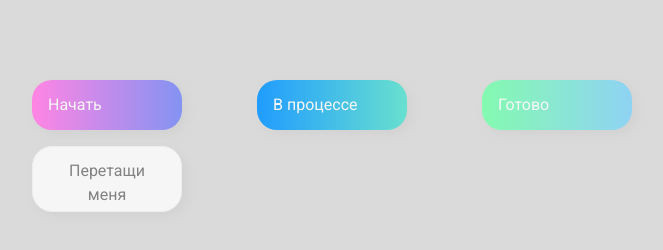
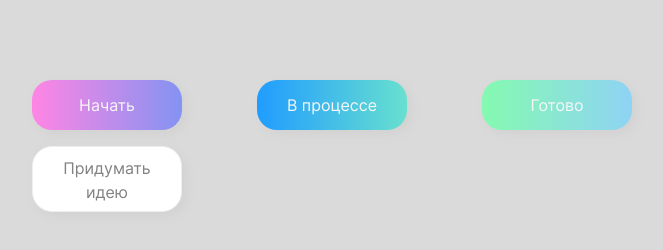
Before and after one commit to bozzhik/js, a plain HTML site: page drag-drop.html in a window 1280 px wide. Shown: the whole page, without its empty margins (308-971 px from the left). Drawn offline with Linux system fonts and the light colour scheme.

Commit message:
*drag&drop

```diff
--- a/drag-drop.html
+++ b/drag-drop.html
@@ -18,10 +18,11 @@
 
     <div class="row">
       <div class="placeholder">
-        <div class="item" draggable="true">Перетащи меня</div>
+        <div class="item" draggable="true"><h1>Придумать идею</h1></div>
       </div>
       <div class="placeholder"></div>
-      <div class="placeholder"></div>
+      <div class="placeholder">
+      </div>
     </div>
   </div>
 <script src="js/drag-drop.js"></script>
--- a/src/scss/drag-drop.scss
+++ b/src/scss/drag-drop.scss
@@ -1,11 +1,9 @@
-@import url("https://fonts.googleapis.com/css?family=Roboto&display=swap");
-
 $black: #0A0A0A;
 $white: #DADADA;
 $grey: #515151;
 
 body.drag-drop {
-    font-family: "Roboto", sans-serif;
+    font-family: Inter;
     background-color: $white;
     display: flex;
     padding-top: 5rem;
@@ -25,6 +23,7 @@ body.drag-drop {
       }
 
       .col-header {
+        text-align: center;
         width: 150px;
         box-shadow: 4px 4px 9px rgba(198, 198, 198, 0.36);
         border-radius: 20px;
@@ -38,11 +37,16 @@ body.drag-drop {
         border: 1px solid #eee;
         box-shadow: 4px 4px 9px rgba(198, 198, 198, 0.36);
         border-radius: 20px;
-        background: #f7f6f7;
-        padding: 0.8rem 1rem;
-        color: #828282;
-        text-align: center;
+        background: #fff;
+        padding: 0.6rem 1rem;
         cursor: grab;
+
+        &  h1 {
+            color: #828282;
+            text-align: center;
+            font-size: 1rem;
+            font-weight: 400;
+        }
       }
 
       .item:active {
@@ -51,7 +55,7 @@ body.drag-drop {
 
       .placeholder {
         width: 150px;
-        height: 66px;
+        height: 65px;
       }
 
       .start {
```
Also changed, not shown: css/drag-drop.css, 1 other file.
